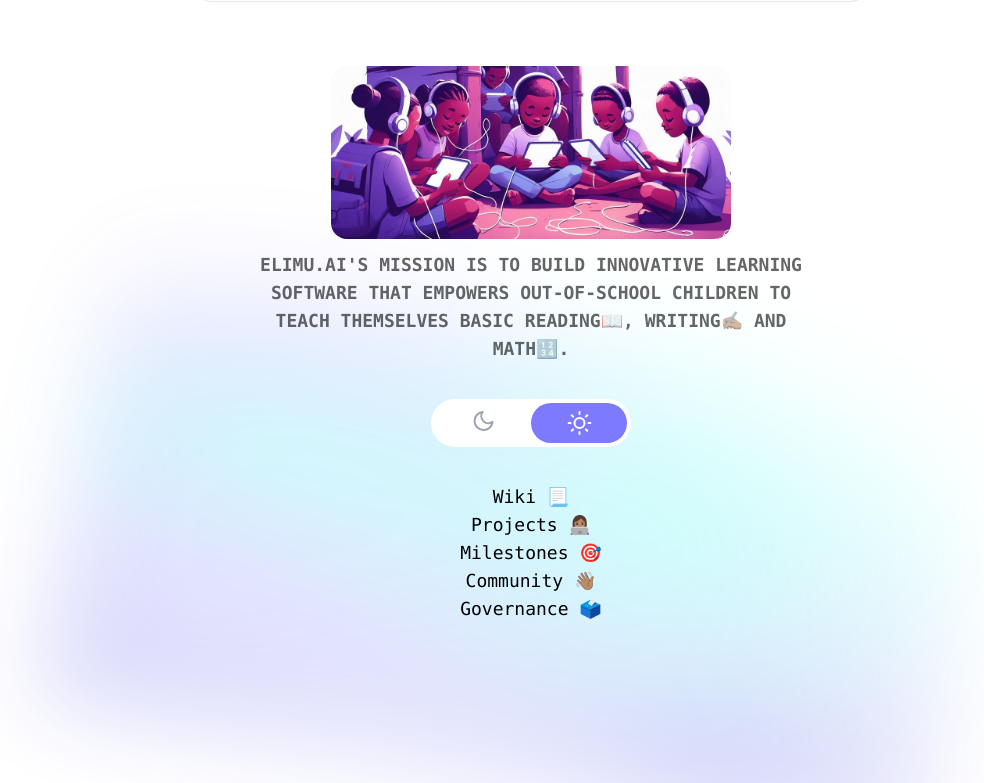
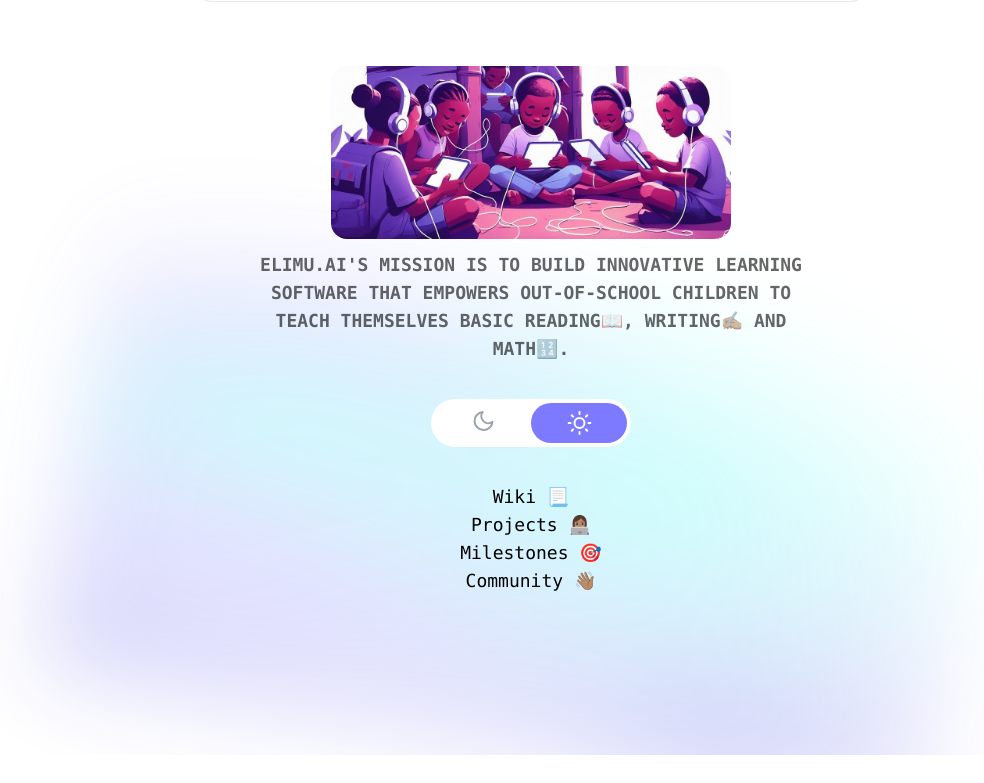
Before and after one commit to elimu-ai/website, a Next.js app: page / in a window 1280 px wide. Shown: the part 797-1580 px from the top of the page, without its empty margins (109-1093 px from the left). After the commit the page ends 1552 px from the top, so only its background shows below. Built offline with nearby package versions, Linux system fonts and the light colour scheme.

Commit message:
Update Footer.js

```diff
--- a/components/Footer.js
+++ b/components/Footer.js
@@ -92,8 +92,7 @@ export default function Footer({ copyrightText }) {
         <Link href='https://github.com/elimu-ai/wiki#readme'>Wiki 📃</Link><br />
         <Link href='https://github.com/elimu-ai/wiki/projects?query=is%3Aopen'>Projects 👩🏽‍💻</Link><br />
         <Link href='https://github.com/elimu-ai/wiki/milestones'>Milestones 🎯</Link><br />
-        <Link href='https://github.com/elimu-ai/wiki#open-source-community'>Community 👋🏽</Link><br />
-        <Link href='https://snapshot.org/#/elimu.eth'>Governance 🗳️</Link>
+        <Link href='https://github.com/elimu-ai/wiki#open-source-community'>Community 👋🏽</Link>
       </p>
     </footer>
   );
```
